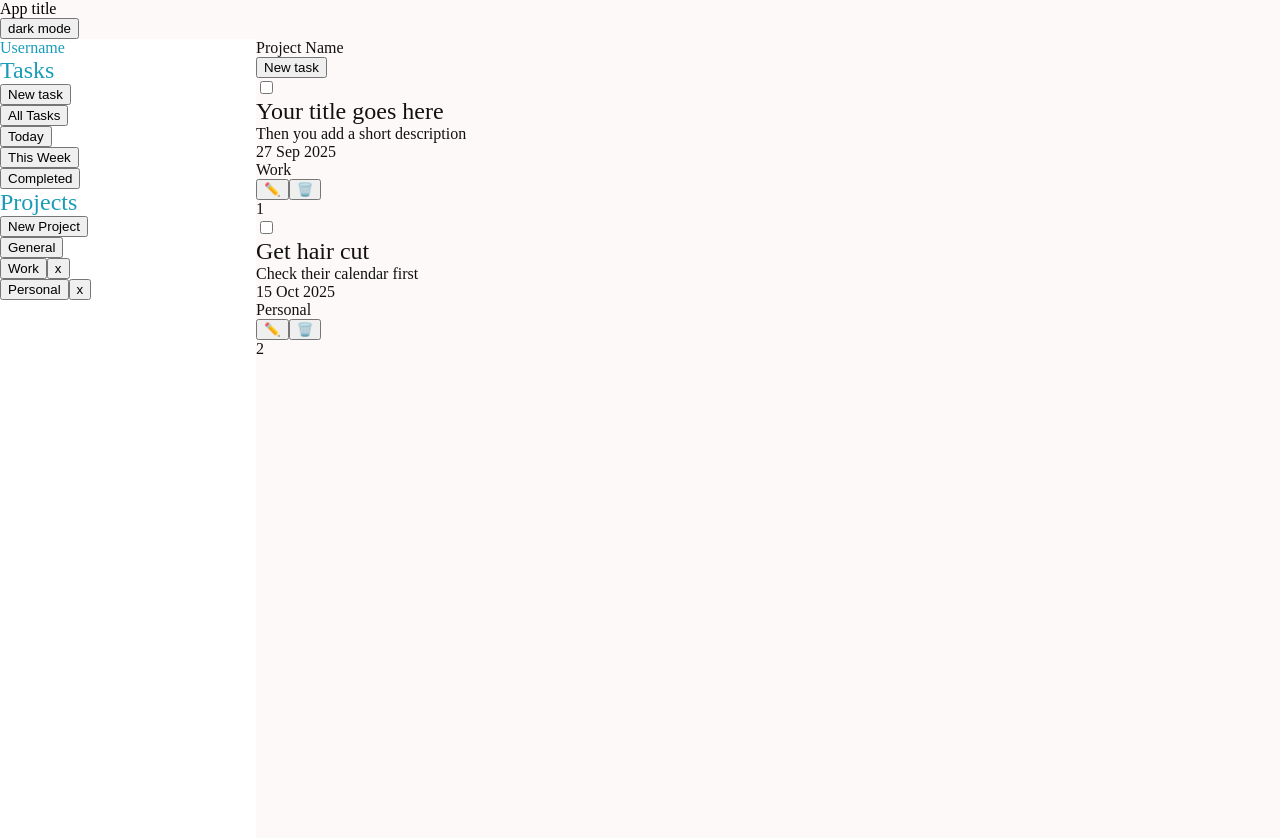
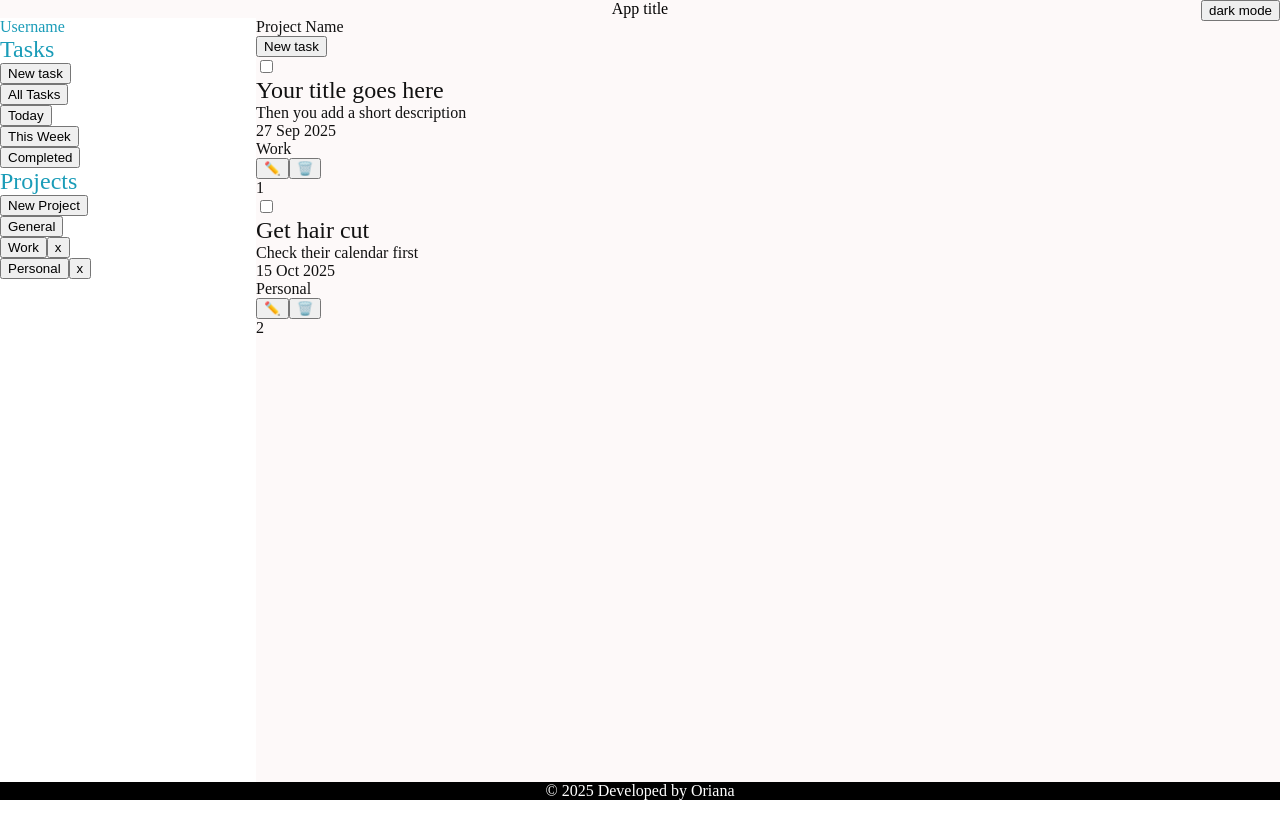
Before and after one commit to OrianaLand/Todo-List, a website built with webpack: page src/template.html in a window 1280 px wide. After the commit the page ends 800 px from the top, so only its background shows below. Built offline with nearby package versions, Linux system fonts and the light colour scheme.

Commit message:
Update header/footer styles and place dark mode button and app title inside header

```diff
--- a/src/styles.css
+++ b/src/styles.css
@@ -27,6 +27,9 @@ ul{
 
 body{
     height: 100vh;
+    display: grid;
+    grid-template-rows: auto 1fr auto;
+    grid-template-columns: 1fr;
 }
 
 /* ---Custom properties--- */
@@ -59,8 +62,15 @@ body.dark-mode{
 
 .header{
     background-color: var(--bg-color-primary);
+    display: flex;
+    position: relative;
+    justify-content: center;
 }
 
+.dark-mode-btn-container{
+    position: absolute;
+    right: 0;
+}
 .sidebar{
     background-color: var(--bg-color-secondary);
     color: var(--accent-color-primary)
@@ -69,6 +79,12 @@ body.dark-mode{
 .main{
     background-color: var(--bg-color-primary);
     color: var(--text-color-primary);
+}
+
+footer {
+    background-color: var(--text-color-primary);
+    color: var(--bg-color-primary);
+    text-align: center;
 }
 
 /* --- Layout styles Desktop ---*/
@@ -93,5 +109,6 @@ body.dark-mode{
  }
  .footer {
     background-color: black;
+    color: #fff;
  }
 }
--- a/src/template.html
+++ b/src/template.html
@@ -138,6 +138,6 @@
         </form>
       </dialog>
     </div>
-    <!-- <footer class="footer">© 2025 Developed by Oriana</footer> -->
+    <footer class="footer">© 2025 Developed by Oriana</footer>
   </body>
 </html>
```
